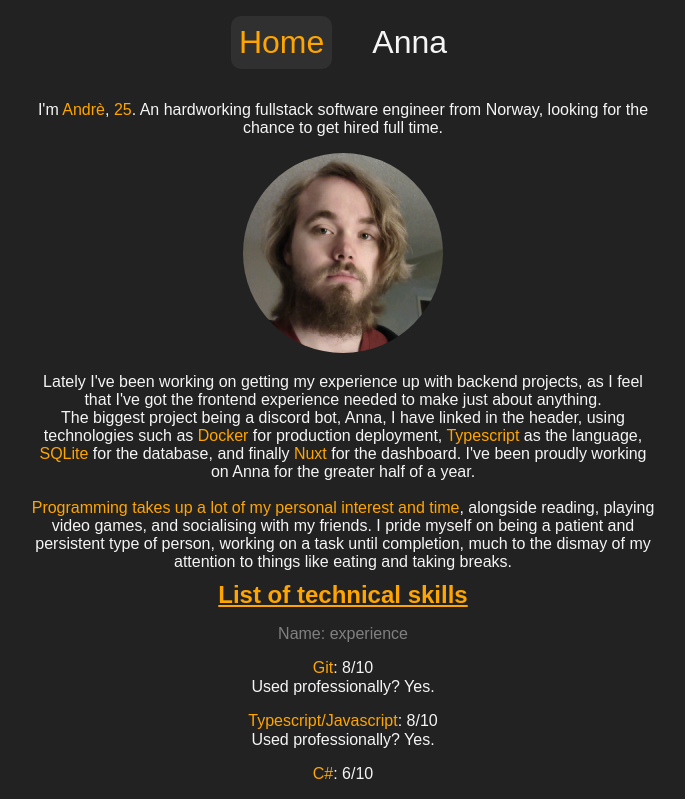
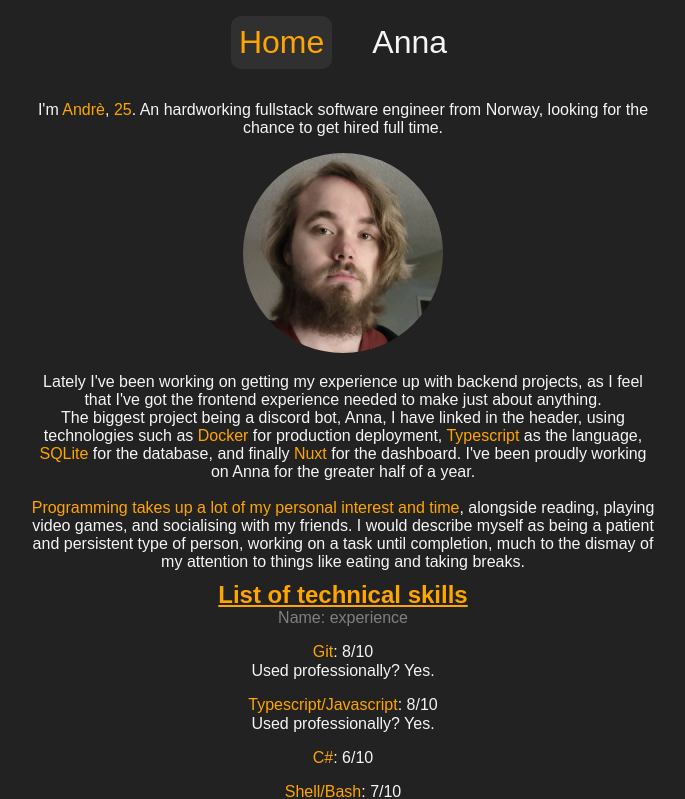
Before and after one commit to AnarchyEcho/echodev, a Nuxt app: page / in a window 1280 px wide. Shown: the top 799 px of the page, without its empty margins (297-982 px from the left). Built offline with nearby package versions, Linux system fonts and the light colour scheme.

Commit message:
more typing clarity and less pretentious bio

```diff
--- a/components/Bio.vue
+++ b/components/Bio.vue
@@ -16,7 +16,7 @@ const me = ref('/me.png');
     </div>
     <br />
     <div>
-      <Fancy>Programming takes up a lot of my personal interest and time</Fancy>, alongside reading, playing video games, and socialising with my friends. I pride myself on being a patient and persistent type of person, working on a task until completion, much to the dismay of my attention to things like eating and taking breaks.
+      <Fancy>Programming takes up a lot of my personal interest and time</Fancy>, alongside reading, playing video games, and socialising with my friends. I would describe myself as being a patient and persistent type of person, working on a task until completion, much to the dismay of my attention to things like eating and taking breaks.
     </div>
   </div>
 </template>
--- a/components/Skills.vue
+++ b/components/Skills.vue
@@ -1,5 +1,5 @@
 <script setup lang="ts">
-const skills: Array<[string, number, boolean?]> = [
+const skills: Array<[name: string, experience: number, professional?: boolean]> = [
   ['Git', 8, true],
   ['Typescript/Javascript', 8, true],
   ['C#', 6],
@@ -18,7 +18,7 @@ const skills: Array<[string, number, boolean?]> = [
   <div>
     <h2>List of technical skills</h2>
 
-    <p style="color: gray;">Name: experience</p>
+    <p style="color: gray; margin: 0;">Name: experience</p>
     <div v-for="skill in skills">
       <p><Fancy>{{ skill[0] }}</Fancy>: {{ skill[1] }}/10</p>
       <p v-if="skill[2]" class="professional">Used professionally? Yes.</p>
```
